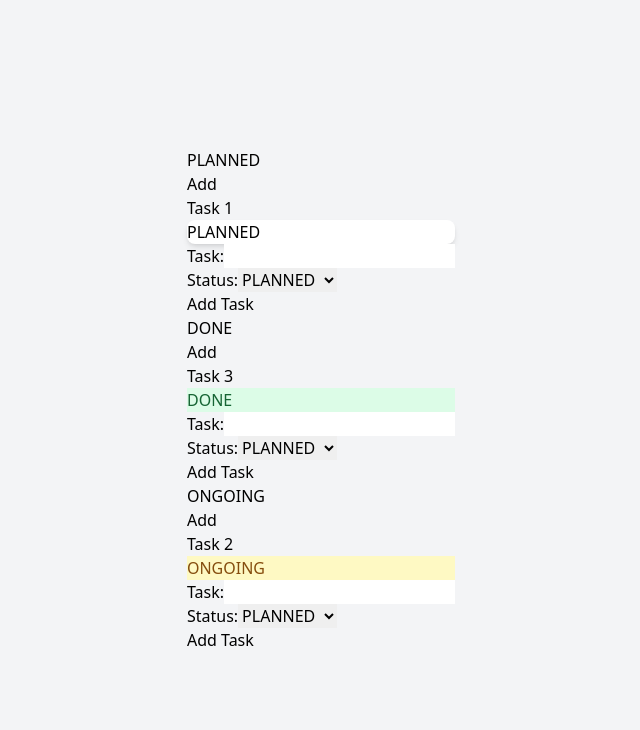
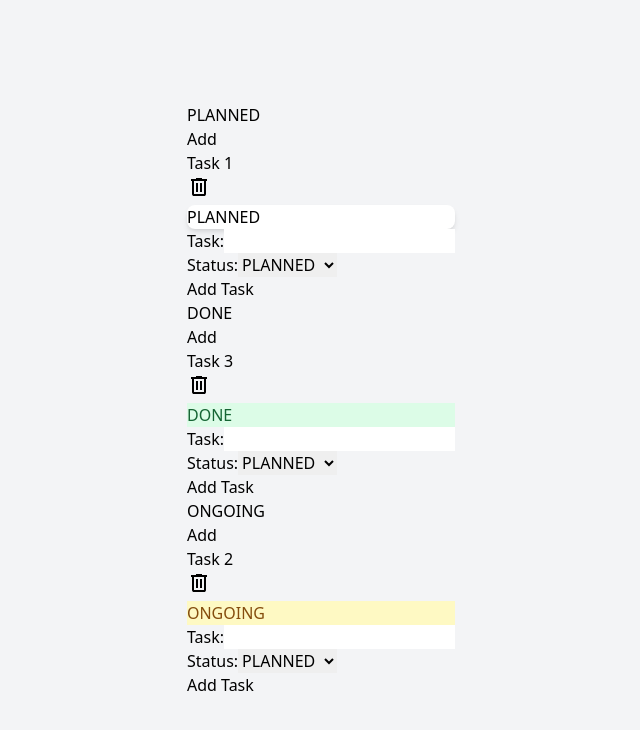
Before and after one commit to SufiyanAK/State-Management-With-Zustand, a React (Vite) app: page / in a window 1280 px wide. Shown: the top 730 px of the page, without its empty margins (319-959 px from the left). Built offline with nearby package versions, Linux system fonts and the light colour scheme.

Commit message:
feat: add delete functionality for tasks and update task management in Column component

```diff
--- a/src/components/Column.tsx
+++ b/src/components/Column.tsx
@@ -13,12 +13,12 @@ const Column: FC<ColumnProps> = ({ state }) => {
   const [status, setStatus] = useState<status>('PLANNED')
   const [isModalOpen, setIsModalOpen] = useState<boolean>(false)
   // This is a custom hook that filters tasks based on their status and it is the react solution
-  const tasks = useStore(store => store.tasks)
+  const { tasks, addTask } = useStore(store => store)
 
   const filteredTasks = useMemo(() => tasks.filter(task => task.status === state)
     , [tasks, state])
 
-  const addTask = useStore(store => store.addTask)
+  console.log(tasks);
 
   const handleChange = (value: string) => { setText(value) }
 
@@ -35,7 +35,7 @@ const Column: FC<ColumnProps> = ({ state }) => {
         <button className="px-4 py-2 bg-white rounded hover:bg-green-100 hover:shadow-md duration-150"
           onClick={() => setIsModalOpen(true)}>Add</button>
       </div>
-      {filteredTasks.map((task, index) => <Task key={`${task.title}-${index}`} title={task.title} STATUS={task.status} />)}
+      {filteredTasks.map((task, index) => <Task key={`${task.title}-${index}`} id={task.id} title={task.title} STATUS={task.status} />)}
 
       {/* Modal */}
       <div className={`fixed top-0 left-0 w-full h-full bg-black bg-opacity-50 duration-300 flex items-center justify-center ${isModalOpen ? 'block' : 'hidden'}`}>
@@ -46,7 +46,7 @@ const Column: FC<ColumnProps> = ({ state }) => {
           </div>
           <div className=" flex flex-col mb-4">
             <label htmlFor="status" className="text-lg">Status:</label>
-            <select className="border-2 rounded min-h-10 p-3" id="status" defaultValue="Please Select" value={status} onChange={(e) => handleStatusChange(e.target.value as status)}>
+            <select className="border-2 rounded min-h-10 p-3" id="status" value={status} onChange={(e) => handleStatusChange(e.target.value as status)}>
               {
                 taskStatus.map((status, index) => <option key={`${status}-${index}`} value={status}>{status}</option>)
               }
@@ -55,7 +55,7 @@ const Column: FC<ColumnProps> = ({ state }) => {
           <div className="text-center">
             <button
               onClick={() => {
-                addTask(text, status)
+                addTask(new Date().toISOString(), text, status)
                 setIsModalOpen(false)
                 resetFields()
               }}
--- a/src/components/Task.tsx
+++ b/src/components/Task.tsx
@@ -1,13 +1,20 @@
 import classNames from "classnames"
+import { useStore } from "../zustand/store"
 
 // const STATUS: string = "DONE"
 
-const Task = ({ title, STATUS }: { title: string, STATUS: string }) => {
+const Task = ({ id, title, STATUS }: { id: string, title: string, STATUS: string }) => {
+
+    const { deleteTask } = useStore(store => store)
     return (
         <div className="bg-white rounded min-h-20 px-4 py-2 flex flex-col justify-between">
             <div>{title}</div>
             <div className="flex justify-between">
-                <div></div>
+                <div>
+                    <button onClick={() => deleteTask(id)} className="p-2 rounded shadow-md hover:bg-red-100 duration-150">
+                        <img src="./images/Delete.svg" alt="icon" />
+                    </button>
+                </div>
                 <div className={`text-sm p-2 rounded ${classNames(STATUS)}`}>{STATUS}</div>
             </div>
         </div>
--- a/src/zustand/store.ts
+++ b/src/zustand/store.ts
@@ -3,20 +3,27 @@ import { create } from "zustand"
 export type status = "PLANNED" | "ONGOING" | "DONE";
 
 export interface Task {
+    id: string;
     title: string;
     status: status;
 }
 
 interface Store {
     tasks: Task[];
-    addTask(title: string, status: status): void;
+    addTask(id: string, title: string, status: status): void;
+    deleteTask(title: string): void;
 }
 
-export const useStore = create<Store>()((set) => ({
+export const useStore = create<Store>()((set) =>
+({
     tasks: [
-        { title: "Task 1", status: "PLANNED" },
-        { title: "Task 2", status: "ONGOING" },
-        { title: "Task 3", status: "DONE" },
+        { id: '1', title: "Task 1", status: "PLANNED" },
+        { id: '2', title: "Task 2", status: "ONGOING" },
+        { id: '3', title: "Task 3", status: "DONE" },
     ],
-    addTask: (title, status) => set((state) => ({ tasks: [...state.tasks, { title, status }] }))
-}))
+    addTask: (id, title, status) => set((state) => ({ tasks: [...state.tasks, { id, title, status }] })),
+    deleteTask: (id) => set((state) => ({
+        tasks: state.tasks.filter(task => task.id !== id)
+    }))
+})
+)
```
Also changed, not shown: public/images/Delete.svg (added), public/images/Edit.svg (added).
